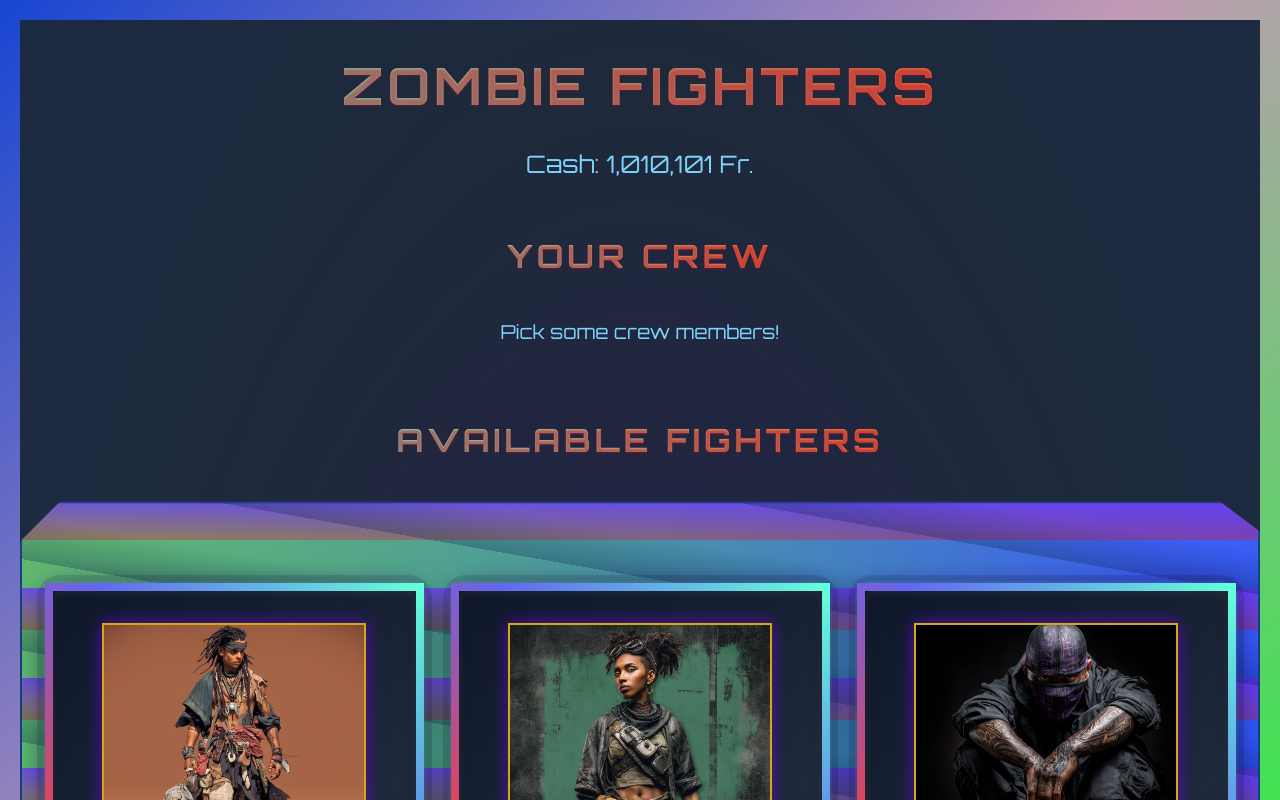
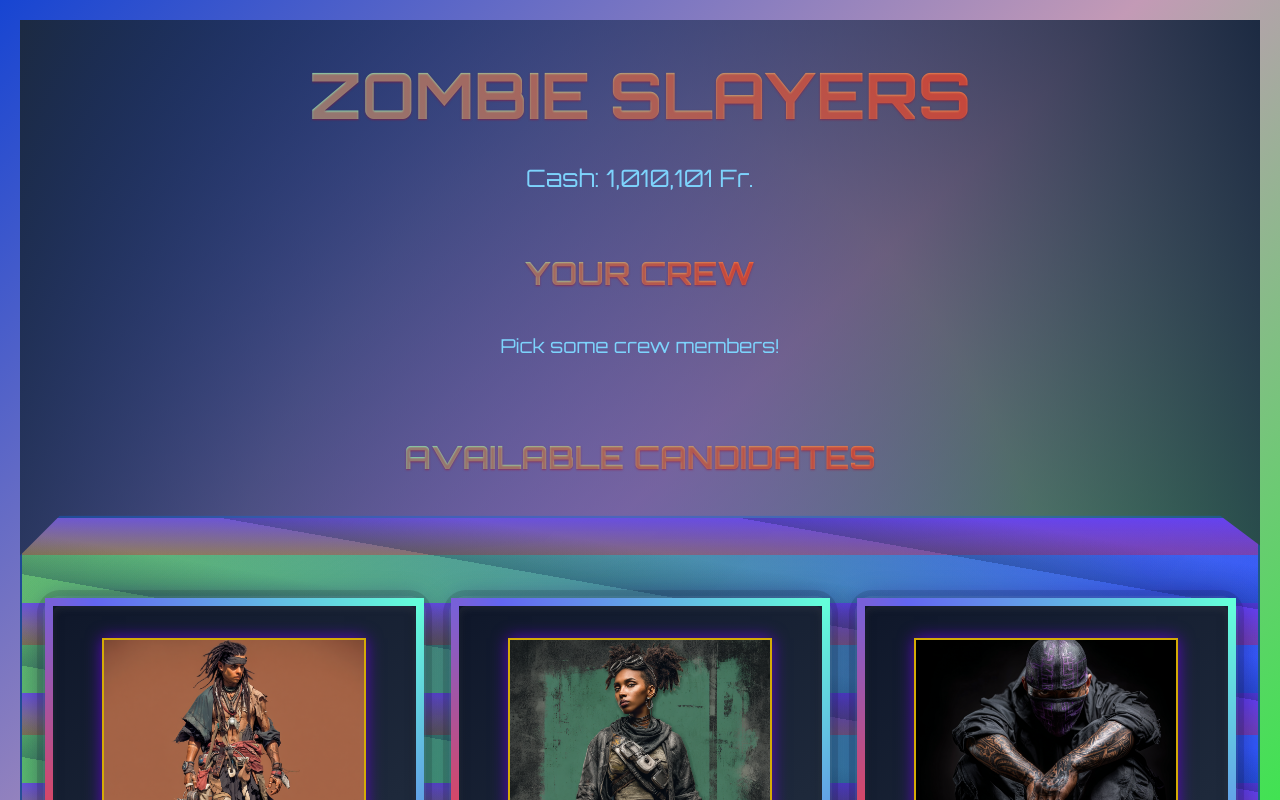
Before and after one commit to Cordero080/react-state-management-lab, a React (Vite) app: page / in a window 1280 px wide. Shown: the top 800 px of the page. Built offline with nearby package versions, Linux system fonts and the light colour scheme; a web font is replaced by a local one.

Commit message:
assignment furthured

```diff
--- a/src/App.css
+++ b/src/App.css
@@ -17,7 +17,7 @@ body {
 
 #root {
   margin: 20px;
-  background: radial-gradient(ellipse at center, #0f172a, #252147, #1e293b, #1c2a42);
+  background: radial-gradient(ellipse at center, #040219, rgba(83, 70, 207, 0.588), #071c3f79, #1c2a42);
   min-height: 100vh;
   color: #7dd3fc;
   font-family: 'Orbitron', 'Courier New', monospace;
@@ -523,21 +523,21 @@ h1 {
   margin: 0 auto 30px auto;
   padding-top: 40px;
   width: fit-content;
-  font-size: clamp(2rem, 5vw, 3.2em);
+  font-size: clamp(2.5rem, 6vw, 4em);
   text-align: center;
   color: #93c5fd;
   text-transform: uppercase;
-  letter-spacing: 4px;
+  letter-spacing: px;
   font-weight: 900;
   font-family: 'Future Z', 'Orbitron', 'Courier New', monospace;
   text-shadow:
     0 1px 2px rgba(165, 11, 39, 0.502);
-  background: linear-gradient(45deg, #64ffda, #ff6b35, #6366f1, #10b981);
+  background: linear-gradient(45deg, #64ffda, #ff6b35, #5e60fe, #14e19d);
   background-size: 400% 400%;
   -webkit-background-clip: text;
   -webkit-text-fill-color: transparent;
   background-clip: text;
-  animation: gradientShift 1s ease-in-out infinite, titleFloat 5s ease-in-out infinite;
+  animation: gradientShift 3s ease-in-out infinite, titleFloat 3s ease-in-out infinite;
 }
 
 @keyframes gradientShift {
@@ -800,3 +800,20 @@ h1 {
     margin-bottom: 15px;
   }
 }
+
+
+::-webkit-scrollbar-track {
+  width: 12px;
+  background: linear-gradient(180deg, #1745d2, #690248, #05f020); /* Gradient for the track */
+  border-radius: 10px; /* Rounded corners */
+}
+
+::-webkit-scrollbar {
+  width: 12px; /* Width of the scrollbar */
+}
+
+::-webkit-scrollbar-thumb {
+  background: linear-gradient(180deg, #05f020, #690248, #1745d2); /* Gradient for the thumb */
+  border-radius: 10px; /* Rounded corners */
+  border: 2px solid #ffffff; /* Optional: adds a border around the thumb */
+}
--- a/src/App.jsx
+++ b/src/App.jsx
@@ -146,7 +146,7 @@ const totalAgility = team.reduce((sum, fighter) => sum + fighter.agility, 0);
 // Slider navigation functions
   return (
     <div className="container">
-      <h1>Zombie Fighters</h1>
+      <h1>Zombie Slayers</h1>
       <p style={{textAlign: 'center', fontSize: '1.5em', margin: '20px'}}>
         Cash: {money.toLocaleString()} Fr.
       </p>
@@ -179,7 +179,7 @@ const totalAgility = team.reduce((sum, fighter) => sum + fighter.agility, 0);
         ))}
         </ul>
   )}
-        <h1 style={{ fontSize: '2em'}}>Available Fighters</h1>
+        <h1 style={{ fontSize: '2em'}}>Available Candidates</h1>
         <ul>
         {zombieFighters.map((fighter) => (
           <li key={fighter.id}>
```
